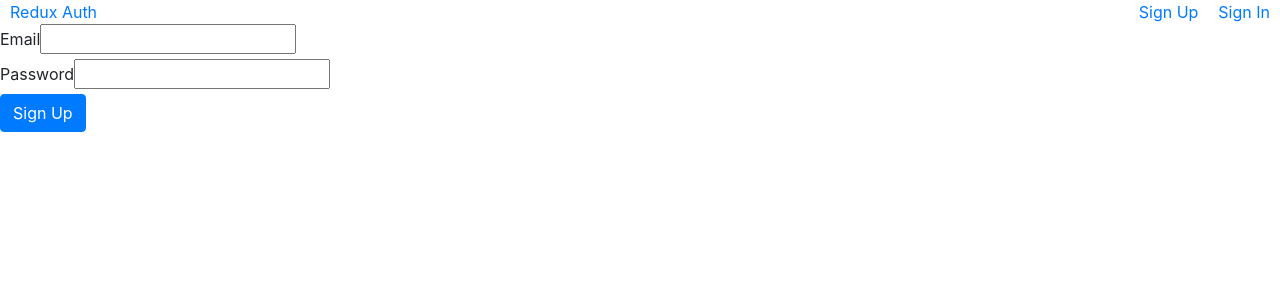
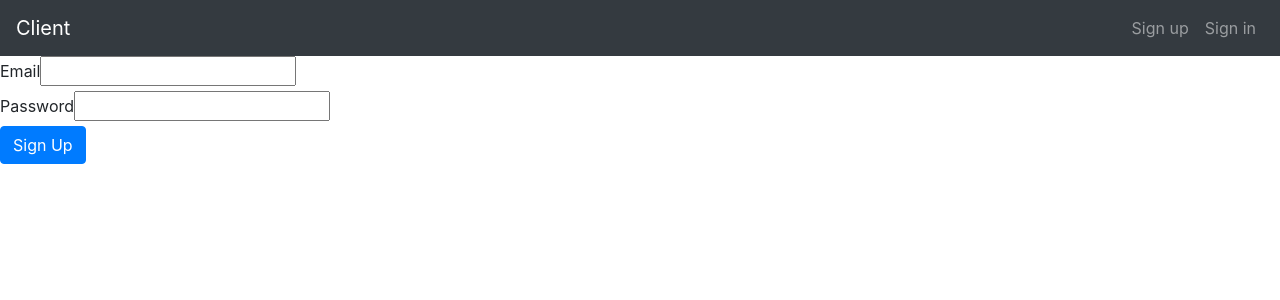
Before and after one commit to tkwok/client, a React (Create React App) app: page /signup in a window 1280 px wide. Shown: the top 300 px of the page. Built offline with nearby package versions, Linux system fonts and the light colour scheme.

Commit message:
added reactstrap styling

```diff
--- a/src/actions/index.js
+++ b/src/actions/index.js
@@ -12,7 +12,7 @@ export const signup = (formProps, callback) => async dispatch => {
         try {
                 const response = await axios.post('https://auth-base.herokuapp.com/signup', formProps);
                 dispatch({ type: AUTH_USER, payload: response.data.token });
-                localStorage.setItem('token', response.data.token);
+                localStorage.setItem('user', response.data.token );
                 callback();
         } catch(err) {
                 // run if anything goes wrong
@@ -22,7 +22,7 @@ export const signup = (formProps, callback) => async dispatch => {
 
 export const signout = () => {
         // normal synchronous action creator, no need async dispatch
-        localStorage.removeItem('token');
+        localStorage.removeItem('user');
 
         return {
                 type: AUTH_USER,
@@ -34,7 +34,7 @@ export const signin = (formProps, callback) => async dispatch => {
         try {
                 const response = await axios.post('https://auth-base.herokuapp.com/signin', formProps);
                 dispatch({ type: AUTH_USER, payload: response.data.token });
-                localStorage.setItem('token', response.data.token);
+                localStorage.setItem('user', response.data.token );
                 callback();
         } catch(err) {
                 // run if anything goes wrong
--- /dev/null
+++ b/src/components/Dashboard.js
@@ -0,0 +1,10 @@
+import React, { Component } from 'react';
+import requireAuth from './requireAuth';
+
+class Dashboard extends Component {
+    render() {
+        return <div>Dashboard</div>
+    }
+}
+
+export default requireAuth(Dashboard);
--- a/src/components/Feature.js
+++ /dev/null
@@ -1,10 +0,0 @@
-import React, { Component } from 'react';
-import requireAuth from './requireAuth';
-
-class Feature extends Component {
-    render() {
-        return <div>Feature</div>
-    }
-}
-
-export default requireAuth(Feature);
--- a/src/components/Header.js
+++ b/src/components/Header.js
@@ -1,33 +1,86 @@
-import React, { Component } from 'react';
+import React, { Component, Fragment } from 'react';
 import { Link } from 'react-router-dom';
 import { connect } from 'react-redux';
+
+import {
+    Collapse,
+    Navbar,
+    NavbarToggler,
+    NavbarBrand,
+    Nav,
+    NavItem,
+    NavLink,
+    UncontrolledDropdown,
+    DropdownToggle,
+    DropdownMenu,
+    DropdownItem } from 'reactstrap';
+
 import './HeaderStyle.css';
 
 class Header extends Component {
+    constructor(props) {
+        super(props);
+
+        this.state = {
+          isOpen: false
+        };
+    }
+
+    toggle = () => {
+        this.setState({
+          isOpen: !this.state.isOpen
+        });
+    };
+
     renderLinks() {
         if (this.props.authenticated) {
             return (
-                <div>
-                    <Link to="/signout">Sign out</Link>
-                    <Link to="/feature">Feature</Link>
-                </div>
+                <Fragment>
+                    <UncontrolledDropdown nav inNavbar>
+                        <DropdownToggle nav caret>
+                            Options
+                        </DropdownToggle>
+                        <DropdownMenu right>
+                            <DropdownItem tag={Link} to={'/dashboard'}>
+                                Dashboard
+                            </DropdownItem>
+                            <DropdownItem divider />
+                            <DropdownItem tag={Link} to={'/signout'}>
+                                Sign out
+                            </DropdownItem>
+                        </DropdownMenu>
+                    </UncontrolledDropdown>
+                </Fragment>
             )
         } else {
             return (
-                <div>
-                    <Link to="/signup">Sign Up</Link>
-                    <Link to="/signin">Sign In</Link>
-                </div>
+                <Fragment>
+                    <NavItem>
+                        <NavLink tag={Link} to={'/signup'}>Sign up</NavLink>
+                    </NavItem>
+                    <NavItem>
+                        <NavLink tag={Link} to={'/signin'}>Sign in</NavLink>
+                    </NavItem>
+                </Fragment>
             )
         }
     }
 
     render() {
         return (
-            <div className="header">
-                <Link to="/">Redux Auth</Link>
-                { this.renderLinks() }
-            </div>
+            <Fragment>
+                <Navbar color="dark" dark expand="md">
+                    <NavbarBrand tag={Link} to={'/'}>Client</NavbarBrand>
+                    <NavbarToggler onClick={this.toggle} />
+                    <Collapse isOpen={this.state.isOpen} navbar>
+                        <Nav className="ml-auto" navbar>
+                            { this.renderLinks() }
+                        </Nav>
+                    </Collapse>
+                </Navbar>
+            </Fragment>
+
+
         );
     }
 }
--- a/src/components/auth/Signin.js
+++ b/src/components/auth/Signin.js
@@ -2,15 +2,14 @@ import React, { Component } from 'react';
 import { reduxForm, Field } from 'redux-form';
 import { compose } from 'redux';
 import { connect } from 'react-redux';
-import { Button } from 'reactstrap';
+import { Button, Container, Row, Col } from 'reactstrap';
 
 import * as actions from '../../actions';
-
 class Signin extends Component {
 
     onSubmit = (formProps) => {
         this.props.signin(formProps, () => {
-            this.props.history.push('/feature');
+            this.props.history.push('/dashboard');
         });
     }
 
@@ -18,6 +17,9 @@ class Signin extends Component {
         const { handleSubmit } = this.props;
 
         return (
+            <Container fluid>
+            <Row>
+                <Col>
             <form onSubmit={handleSubmit(this.onSubmit)}>
                 <fieldset>
                     <label>Email</label>
@@ -41,6 +43,9 @@ class Signin extends Component {
                 </div>
                 <Button color="primary">Sign In</Button>
             </form>
+            </Col>
+            </Row>
+            </Container>
         );
     }
 }
--- a/src/components/auth/Signup.js
+++ b/src/components/auth/Signup.js
@@ -5,6 +5,18 @@ import { connect } from 'react-redux';
 import { Button } from 'reactstrap';
 
 import * as actions from '../../actions';
+
+const required = value => value ? undefined : 'Required'
+const maxLength = max => value =>
+  value && value.length > max ? `Must be ${max} characters or less` : undefined
+const maxLength15 = maxLength(15)
+const number = value => value && isNaN(Number(value)) ? 'Must be a number' : undefined
+const minValue = min => value =>
+  value && value < min ? `Must be at least ${min}` : undefined
+const minValue18 = minValue(18)
+const email = value =>
+  value && !/^[A-Z0-9._%+-]+@[A-Z0-9.-]+\.[A-Z]{2,4}$/i.test(value) ?
+  'Invalid email address' : undefined
 
 class Signup extends Component {
 
@@ -17,6 +29,14 @@ class Signup extends Component {
     render() {
         const { handleSubmit } = this.props;
 
+        const renderField = ({ input, label, type, meta: { touched, error, warning } }) => (
+            <span>
+              <label>{label}</label>
+                <input {...input} placeholder={label} type={type}/>
+                {touched && ((error && <span>{error}</span>) || (warning && <span>{warning}</span>))}
+            </span>
+        );
+
         return (
             <form onSubmit={handleSubmit(this.onSubmit)}>
                 <fieldset>
@@ -26,6 +46,8 @@ class Signup extends Component {
                         type="text"
                         component="input"
                         autoComplete="none"
+                        component={renderField}
+                        validate={email}
                     />
                 </fieldset>
                 <fieldset>
@@ -34,6 +56,8 @@ class Signup extends Component {
                         name="password"
                         type="password"
                         component="input"
+                        component={renderField}
+                        validate={[ required, maxLength15 ]}
                     />
                 </fieldset>
                 <div>
--- a/src/index.js
+++ b/src/index.js
@@ -10,14 +10,14 @@ import reducers from './reducers';
 import App from './components/App';
 import Welcome from './components/Welcome';
 import Signup from './components/auth/Signup';
-import Feature from './components/Feature';
+import Dashboard from './components/Dashboard';
 import Signout from './components/auth/Signout';
 import Signin from './components/auth/Signin';
 
 const store = createStore(
   reducers,
     {
-        auth: { authenticated: localStorage.getItem('token') }
+        auth: { authenticated: localStorage.getItem('user') }
     },
   applyMiddleware(reduxThunk)
 );
@@ -28,7 +28,7 @@ ReactDOM.render(
             <App>
                 <Route exact path="/" component={Welcome} />
                 <Route path="/signup" component={Signup} />
-                <Route path="/feature" component={Feature} />
+                <Route path="/dashboard" component={Dashboard} />
                 <Route path="/signout" component={Signout} />
                 <Route path="/signin" component={Signin} />
             </App>
```
Also changed, not shown: src/reducers/auth.js (line endings or trailing spaces).
